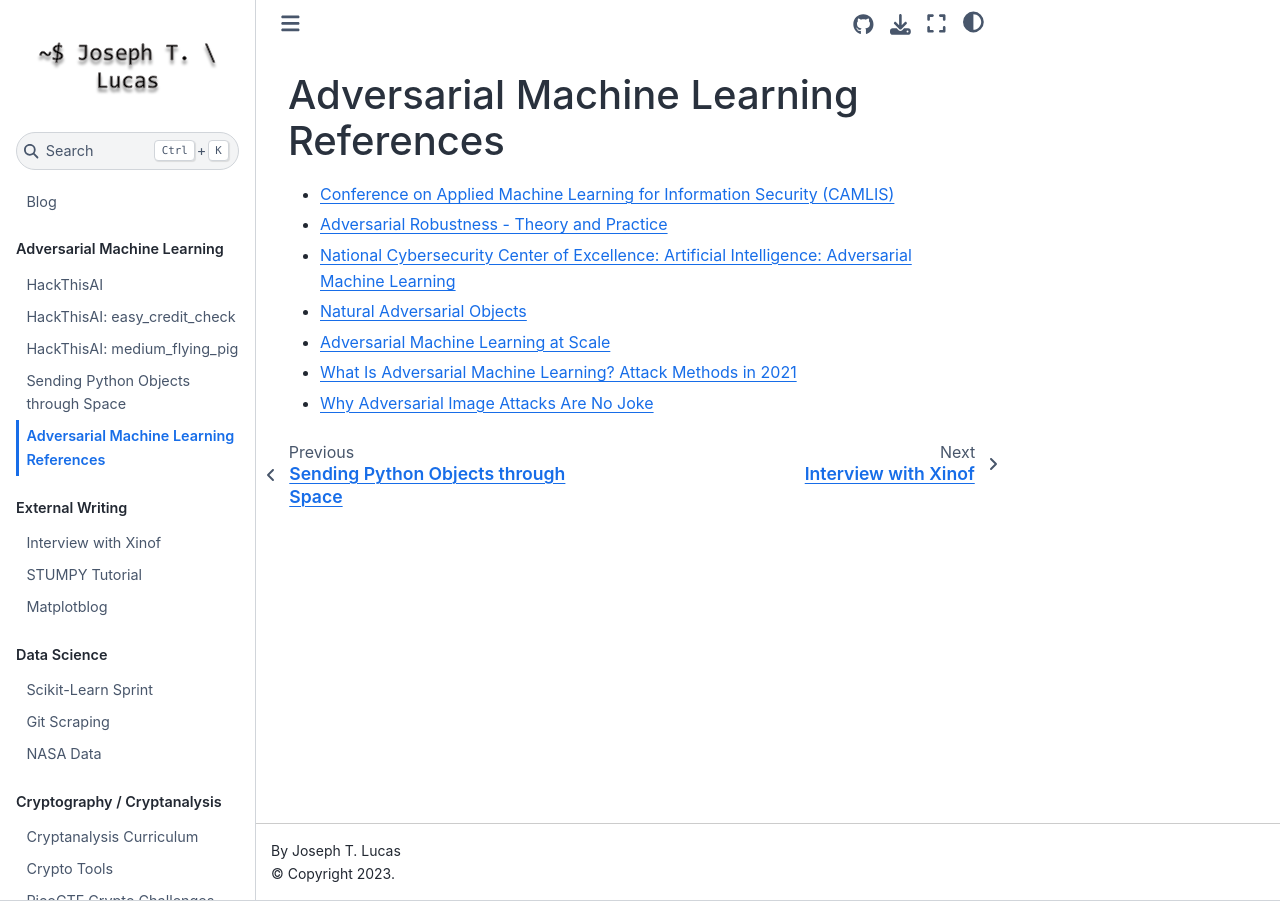
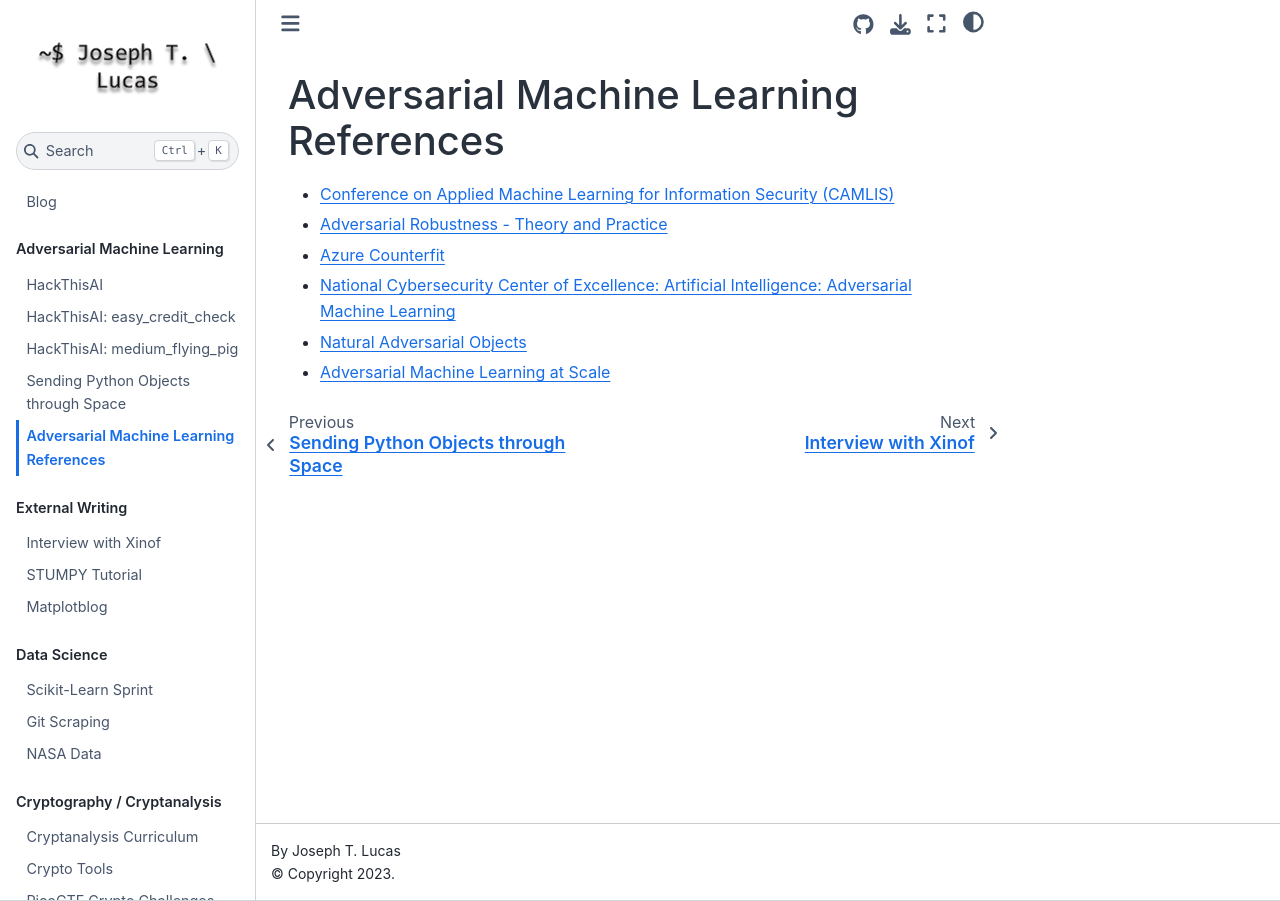
Before and after one commit to JosephTLucas/blog, a Jupyter Book: the page built from content/aml_references.md, in a window 1280 px wide. Built offline with Jupyter Book 1.0.4 settings and Sphinx 7.4.7 and the Sphinx Book theme 1.1.4, drawn with Linux system fonts in a browser that asks for light colours.

Commit message:
Update aml_references.md

```diff
--- a/content/aml_references.md
+++ b/content/aml_references.md
@@ -2,8 +2,7 @@
 
 - [Conference on Applied Machine Learning for Information Security (CAMLIS)](https://www.camlis.org)
 - [Adversarial Robustness - Theory and Practice](https://adversarial-ml-tutorial.org/introduction/)
+- [Azure Counterfit](https://github.com/Azure/counterfit)
 - [National Cybersecurity Center of Excellence: Artificial Intelligence: Adversarial Machine Learning](https://www.nccoe.nist.gov/ai/adversarial-machine-learning)
 - [Natural Adversarial Objects](https://arxiv.org/abs/2111.04204)
 - [Adversarial Machine Learning at Scale](https://arxiv.org/pdf/1611.01236.pdf)
-- [What Is Adversarial Machine Learning? Attack Methods in 2021](https://viso.ai/deep-learning/adversarial-machine-learning/)
-- [Why Adversarial Image Attacks Are No Joke](https://www.unite.ai/why-adversarial-image-attacks-are-no-joke/)
```
